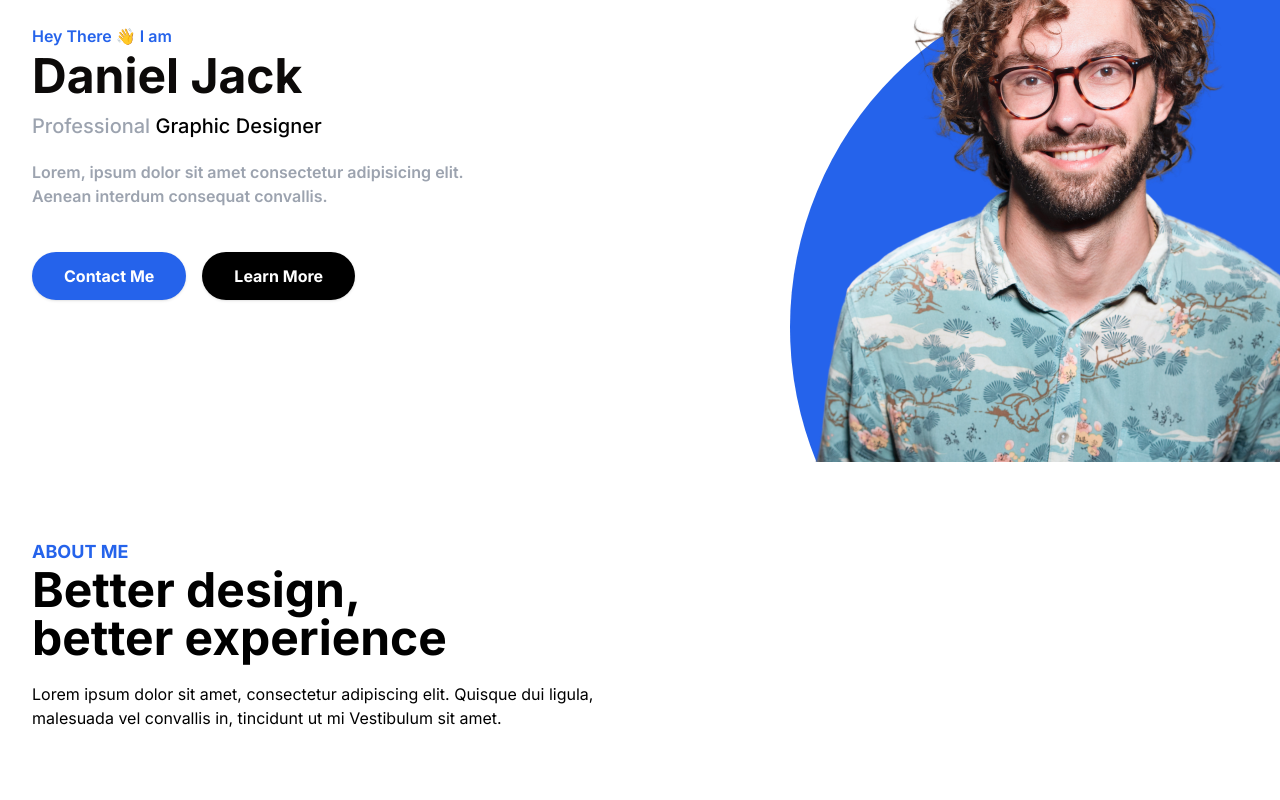
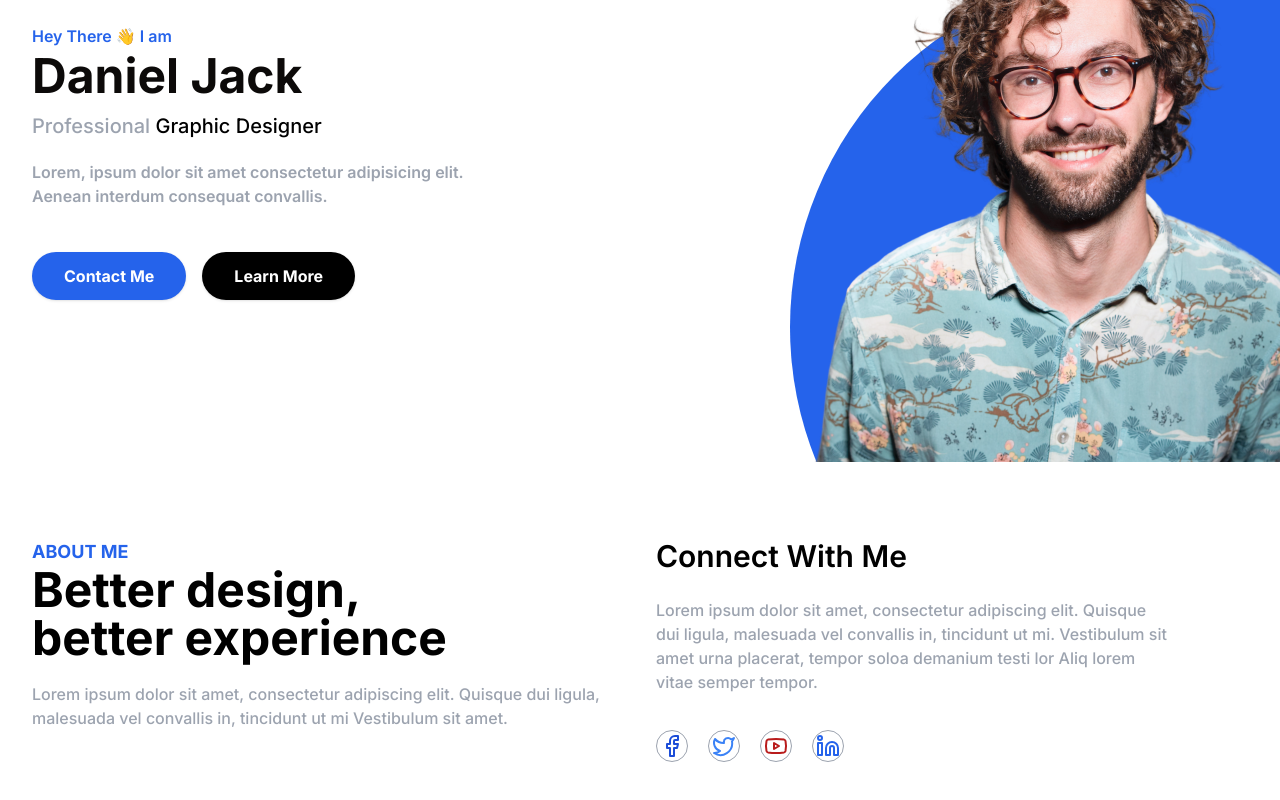
Before and after one commit to DamonWolfII/my-cloneprofile, a Next.js app: page / in a window 1280 px wide. Shown: the part 302-1102 px from the top of the page. Built offline with nearby package versions, Linux system fonts and the light colour scheme.

Commit message:
fourth commit

```diff
--- a/src/components/about/about.tsx
+++ b/src/components/about/about.tsx
@@ -1,3 +1,8 @@
+import { Facebook } from 'lucide-react';
+import { Twitter } from 'lucide-react';
+import { Youtube } from 'lucide-react';
+import { Linkedin } from 'lucide-react';
+
 export default function About(){
     return(
         <div className="container  mx-auto px-4 py-20  ">
@@ -7,10 +12,17 @@ export default function About(){
                         ABOUT ME
                     </span>
                     <h2 className="text-5xl font-bold pr-0 mb-5 m-0 block w-[470px]">Better design, better experience</h2>
-                    <p>Lorem ipsum dolor sit amet, consectetur adipiscing elit. Quisque dui ligula, malesuada vel convallis in, tincidunt ut mi Vestibulum sit amet.</p>
+                    <p className="font-medium text-base max-w-[570px] m-0 text-gray-400">Lorem ipsum dolor sit amet, consectetur adipiscing elit. Quisque dui ligula, malesuada vel convallis in, tincidunt ut mi Vestibulum sit amet.</p>
                 </div>
-                <div>
-
+                <div className="w-1/2 px-4 mb-0">
+                    <h3 className="font-semibold text-3xl mb-6 m-0">Connect With Me</h3>
+                    <p className="font-medium text-base max-w-[518px] m-0 text-gray-400 mb-9">Lorem ipsum dolor sit amet, consectetur adipiscing elit. Quisque dui ligula, malesuada vel convallis in, tincidunt ut mi. Vestibulum sit amet urna placerat, tempor soloa demanium testi lor Aliq lorem vitae semper tempor.</p>
+                    <div className="align-center gap-5 flex text-gray-400">
+                        <div className='w-8 h-8 rounded-full border text-blue-700  border-gray-400 justify-center items-center flex'><Facebook /></div>
+                        <div className='w-8 h-8 rounded-full border text-blue-500  border-gray-400 justify-center items-center flex'> <Twitter /></div>
+                        <div className='w-8 h-8 rounded-full border text-red-700  border-gray-400 justify-center items-center flex'><Youtube /></div>
+                        <div className='w-8 h-8 rounded-full border text-blue-600  border-gray-400 justify-center items-center flex'><Linkedin /></div>
+                    </div>
                 </div>
             </div>
         </div>
```
Also changed, not shown: package.json (+6 -5 lines), 1 other file (tests, documents, lock files or other folders).
